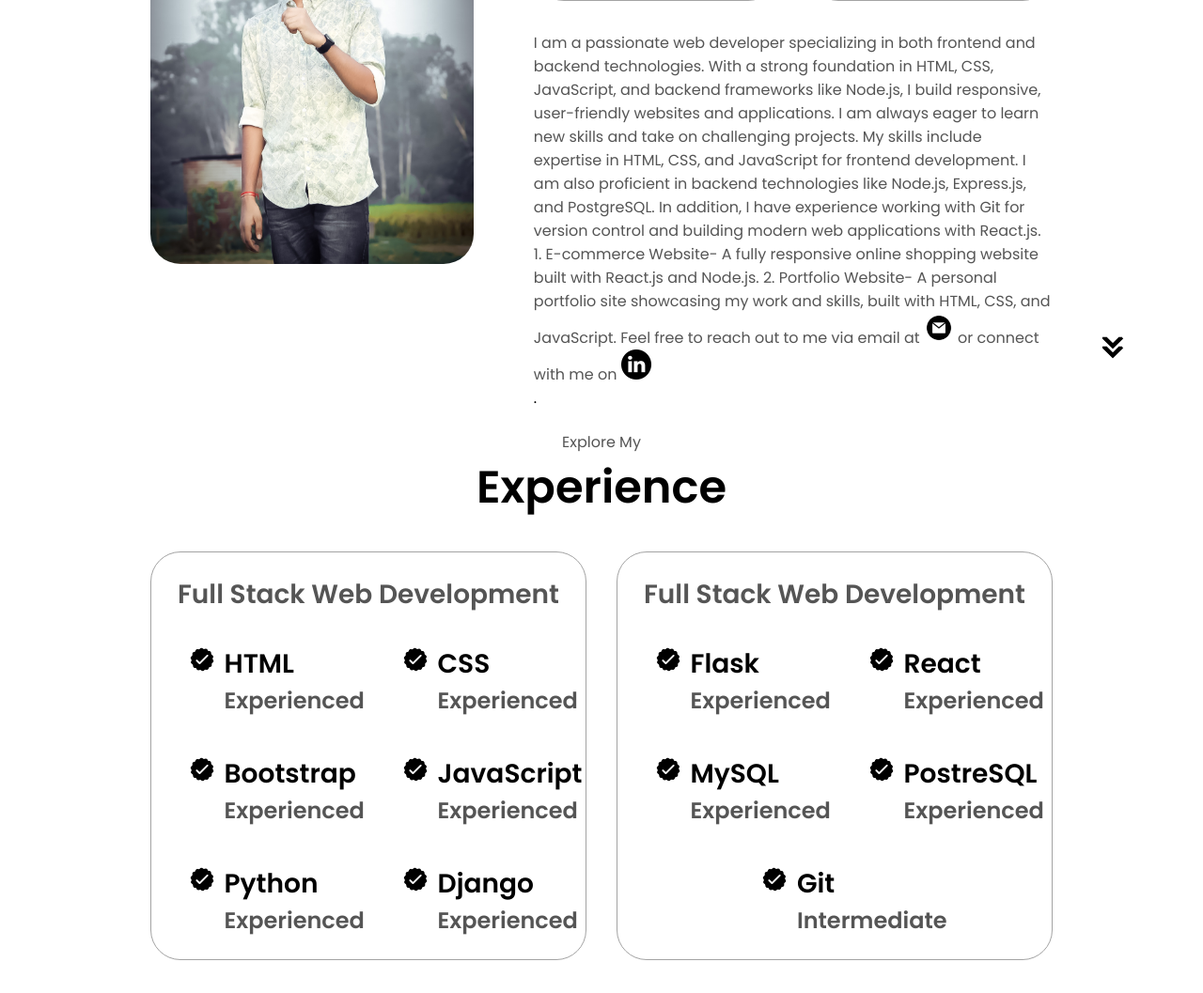
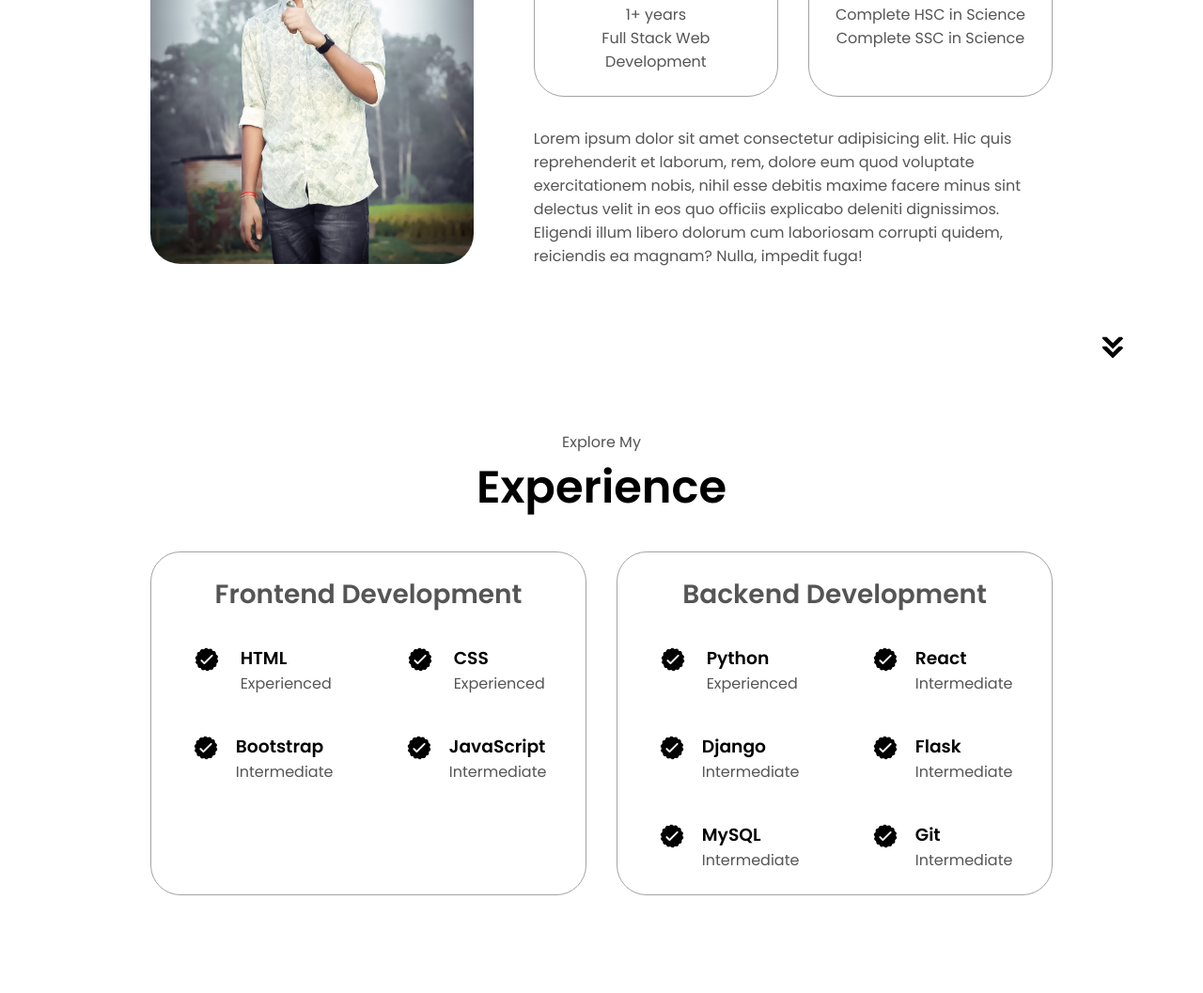
Before and after one commit to Atul-codee/My-portfolio-website, a plain HTML site: page index.html in a window 1280 px wide. Shown: the part 1238-2295 px from the top of the page at 94% size. Drawn offline with Linux system fonts and the light colour scheme.

Commit message:
Update index.html

```diff
--- a/index.html
+++ b/index.html
@@ -4,7 +4,7 @@
     <meta charset="UTF-8" />
     <meta http-equiv="X-UA-Compatible" content="IE=edge" />
     <meta name="viewport" content="width=device-width, initial-scale=1.0" />
-    <title>My Portfolio</title>
+    <title>My Portfolio website</title>
     <link rel="stylesheet" href="style.css" />
     <link rel="stylesheet" href="mediaqueries.css" />
   </head>
@@ -38,16 +38,16 @@
     </nav>
     <section id="profile">
       <div class="section__pic-container">
-        <img src="assets/atul.jpg" alt="Atul paul profile picture" />
+        <img src="./assets/atul.jpg" alt="Atul Paul profile picture" />
       </div>
       <div class="section__text">
         <p class="section__text__p1">Hello, I'm</p>
-        <h1 class="title">Atul paul</h1>
+        <h1 class="title">Atul Paul</h1>
         <p class="section__text__p2">Full Stack Web Developer</p>
         <div class="btn-container">
           <button
             class="btn btn-color-2"
-            onclick="window.open('assets/my cv.pdf')"
+            onclick="window.open('./assets/my cv.pdf')"
           >
             Download CV
           </button>
@@ -57,15 +57,17 @@
         </div>
         <div id="socials-container">
           <img
-            src="assets/linkedin.png"
+            src="./assets/linkedin.png"
             alt="My LinkedIn profile"
             class="icon"
-            onclick="location.href='https://www.linkedin.com/in/atul-paul-a062862a6/'"/>
+            onclick="location.href='https://www.linkedin.com/in/atul-paul-a062862a6/'"
+          />
           <img
-            src="assets/github.png"
+            src="./assets/github.png"
             alt="My Github profile"
             class="icon"
-            onclick="location.href='https://github.com/Atul-codee'"/>
+            onclick="location.href='https://github.com/Atul-codee'"
+          />
         </div>
       </div>
     </section>
@@ -75,68 +77,76 @@
       <div class="section-container">
         <div class="section__pic-container">
           <img
-            src="assets/atul.jpg"
+            src="./assets/atul.jpg"
             alt="Profile picture"
-            class="about-pic"/>
+            class="about-pic"
+          />
         </div>
         <div class="about-details-container">
           <div class="about-containers">
             <div class="details-container">
               <img
-                src="assets/experience.png"
+                src="./assets/experience.png"
                 alt="Experience icon"
-                class="icon"/>
+                class="icon"
+              />
               <h3>Experience</h3>
               <p>1+ years <br />Full Stack Web Development</p>
             </div>
             <div class="details-container">
               <img
-                src="assets/education.png"
+                src="./assets/education.png"
                 alt="Education icon"
-                class="icon"/>
+                class="icon"
+              />
               <h3>Education</h3>
-              <p>HSC in Khan Bahadur Awlad Hosssen Khan College, Maniganj<br />SSC in Mohini Mohon High School, Bathuli</p>
+              <p>Complete HSC in Science<br />Complete SSC in Science</p>
             </div>
           </div>
           <div class="text-container">
             <p>
-              I am a passionate web developer specializing in both frontend and backend technologies. With a strong foundation in HTML, CSS, JavaScript, and backend frameworks like Node.js, I build responsive, user-friendly websites and applications. I am always eager to learn new skills and take on challenging projects.
-              My skills include expertise in HTML, CSS, and JavaScript for frontend development. I am also proficient in backend technologies like Node.js, Express.js, and PostgreSQL. In addition, I have experience working with Git for version control and building modern web applications with React.js.
-              1. E-commerce Website- A fully responsive online shopping website built with React.js and Node.js.
-              2. Portfolio Website- A personal portfolio site showcasing my work and skills, built with HTML, CSS, and JavaScript.
-              Feel free to reach out to me via email at <a href="mailto:paulatul020@gmail.vom"><img src="assets/email.png" class="icon"></a>
-              or connect with me on
-              <img src="assets/linkedin.png" class="icon" onclick="location.href='https://www.linkedin.com/in/atul-paul-a062862a6/'"/></div> .
-
+              Lorem ipsum dolor sit amet consectetur adipisicing elit. Hic quis
+              reprehenderit et laborum, rem, dolore eum quod voluptate
+              exercitationem nobis, nihil esse debitis maxime facere minus sint
+              delectus velit in eos quo officiis explicabo deleniti dignissimos.
+              Eligendi illum libero dolorum cum laboriosam corrupti quidem,
+              reiciendis ea magnam? Nulla, impedit fuga!
             </p>
           </div>
         </div>
       </div>
       <img
-        src="assets/arrow.png"
+        src="./assets/arrow.png"
         alt="Arrow icon"
         class="icon arrow"
-        onclick="location.href='./#experience'"/>
+        onclick="location.href='./#experience'"
+      />
     </section>
-
-
     <section id="experience">
       <p class="section__text__p1">Explore My</p>
       <h1 class="title">Experience</h1>
       <div class="experience-details-container">
         <div class="about-containers">
           <div class="details-container">
-            <h2 class="experience-sub-title">Full Stack Web Development<h2>
+            <h2 class="experience-sub-title">Frontend Development</h2>
             <div class="article-container">
               <article>
-                <img src="assets/checkmark.png" alt="Experience icon" class="icon"/>
+                <img
+                  src="./assets/checkmark.png"
+                  alt="Experience icon"
+                  class="icon"
+                />
                 <div>
                   <h3>HTML</h3>
                   <p>Experienced</p>
                 </div>
               </article>
               <article>
-                <img src="assets/checkmark.png" alt="Experience icon" class="icon"/>
+                <img
+                  src="./assets/checkmark.png"
+                  alt="Experience icon"
+                  class="icon"
+                />
                 <div>
                   <h3>CSS</h3>
                   <p>Experienced</p>
@@ -144,75 +154,91 @@
               </article>
               <article>
                 <img
-                  src="assets/checkmark.png"
+                  src="./assets/checkmark.png"
                   alt="Experience icon"
-                  class="icon"/>
+                  class="icon"
+                />
                 <div>
                   <h3>Bootstrap</h3>
-                  <p>Experienced</p>
+                  <p>Intermediate</p>
                 </div>
               </article>
               <article>
                 <img
-                  src="assets/checkmark.png"
+                  src="./assets/checkmark.png"
                   alt="Experience icon"
-                  class="icon"/>
+                  class="icon"
+                />
                 <div>
                   <h3>JavaScript</h3>
-                  <p>Experienced</p>
+                  <p>Intermediate</p>
                 </div>
               </article>
+            </div>
+          </div>
+          <div class="details-container">
+            <h2 class="experience-sub-title">Backend Development</h2>
+            <div class="article-container">
               <article>
-                <img src="assets/checkmark.png"  alt="Experience icon" class="icon"/>
+                <img
+                  src="./assets/checkmark.png"
+                  alt="Experience icon"
+                  class="icon"
+                />
                 <div>
                   <h3>Python</h3>
                   <p>Experienced</p>
                 </div>
               </article>
               <article>
-                  <img  src="assets/checkmark.png" alt="Experience icon" class="icon"/>
+                <img
+                  src="./assets/checkmark.png"
+                  alt="Experience icon"
+                  class="icon"
+                />
                 <div>
-                    <h3>Django </h3>
-                    <p>Experienced</p>
-                  </div>
-                </article>
-              </div>
-             </div>
-
-          <div class="details-container">
-            <h2 class="experience-sub-title">Full Stack Web Development<h2>
-            <div class="article-container">
-              <article>
-                <img src="assets/checkmark.png" alt="Experience icon" class="icon"/>
-                <div>
-                  <h3>Flask</h3>
-                  <p>Experienced</p>
+                  <h3>React</h3>
+                  <p>Intermediate</p>
                 </div>
               </article>
               <article>
-                <img src="assets/checkmark.png" alt="Experience icon" class="icon"/>
+                <img
+                  src="./assets/checkmark.png"
+                  alt="Experience icon"
+                  class="icon"
+                />
                 <div>
-                  <h3>React</h3>
-                  <p>Experienced</p>
+                  <h3>Django</h3>
+                  <p>Intermediate</p>
+                </div>
+              </article><article>
+                <img
+                  src="./assets/checkmark.png"
+                  alt="Experience icon"
+                  class="icon"
+                />
+                <div>
+                  <h3>Flask</h3>
+                  <p>Intermediate</p>
                 </div>
               </article>
               <article>
-                <img src="assets/checkmark.png" alt="Experience icon" class="icon"/>
+                <img
+                  src="./assets/checkmark.png"
+                  alt="Experience icon"
+                  class="icon"
+                />
                 <div>
                   <h3>MySQL</h3>
-                  <p>Experienced</p>
+                  <p>Intermediate</p>
                 </div>
               </article>
               <article>
-                <img src="assets/checkmark.png" alt="Experience icon" class="icon"/>
-                <div>
-                  <h3>PostreSQL</h3>
-                  <p>Experienced</p>
-                </div>
-              </article>
-              <article>
-                <img src="assets/checkmark.png" alt="Experience icon" class="icon"/>
-
+                <img
+                  src="./assets/checkmark.png"
+                  alt="Experience icon"
+                  class="icon"
+                />
                 <div>
                   <h3>Git</h3>
                   <p>Intermediate</p>
@@ -222,10 +248,13 @@
           </div>
         </div>
       </div>
-      <img src="assets/arrow.png" alt="Arrow icon" class="icon arrow" onclick="location.href='./#projects'"/>
+      <img
+        src="./assets/arrow.png"
+        alt="Arrow icon"
+        class="icon arrow"
+        onclick="location.href='./#projects'"
+      />
     </section>
-
-
     <section id="projects">
       <p class="section__text__p1">Browse My Recent</p>
       <h1 class="title">Projects</h1>
@@ -233,53 +262,103 @@
         <div class="about-containers">
           <div class="details-container color-container">
             <div class="article-container">
-              <img src="assets/project-1.png" alt="Project 1" class="project-img"/>
+              <img
+                src="./assets/project-1.png"
+                alt="Project 1"
+                class="project-img"
+              />
             </div>
-            <h2 class="experience-sub-title project-title">Project One<h2>
+            <h2 class="experience-sub-title project-title">Project One</h2>
             <div class="btn-container">
-              <button class="btn btn-color-2 project-btn" onclick="location.href=''">Github</button>
-
-              <button class="btn btn-color-2 project-btn" onclick="location.href=''">Live Demo</button>
+              <button
+                class="btn btn-color-2 project-btn"
+                onclick="location.href=''"
+              >
+                Github
+              </button>
+              <button
+                class="btn btn-color-2 project-btn"
+                onclick="location.href=''"
+              >
+                Live Demo
+              </button>
             </div>
           </div>
           <div class="details-container color-container">
             <div class="article-container">
-              <img src="assets/project-2.png" alt="Project 2" class="project-img"/>
+              <img
+                src="./assets/project-2.png"
+                alt="Project 2"
+                class="project-img"
+              />
             </div>
-            <h2 class="experience-sub-title project-title">Project Two<h2>
+            <h2 class="experience-sub-title project-title">Project Two</h2>
             <div class="btn-container">
-
-              <button class="btn btn-color-2 project-btn" onclick="location.href=''">Github</button>
-
-              <button class="btn btn-color-2 project-btn" onclick="location.href=''">Live Demo</button>
+              <button
+                class="btn btn-color-2 project-btn"
+                onclick="location.href=''"
+              >
+                Github
+              </button>
+              <button
+                class="btn btn-color-2 project-btn"
+                onclick="location.href=''"
+              >
+                Live Demo
+              </button>
             </div>
           </div>
           <div class="details-container color-container">
             <div class="article-container">
-              <img src="assets/project-3.png" alt="Project 3" class="project-img"/>
+              <img
+                src="./assets/project-3.png"
+                alt="Project 3"
+                class="project-img"
+              />
             </div>
-            <h2 class="experience-sub-title project-title">Project Three<h2>
+            <h2 class="experience-sub-title project-title">Project Three</h2>
             <div class="btn-container">
-              <button class="btn btn-color-2 project-btn" onclick="location.href=''">Github</button>
-
-              <button class="btn btn-color-2 project-btn" onclick="location.href=''">Live Demo</button>
+              <button
+                class="btn btn-color-2 project-btn"
+                onclick="location.href=''"
+              >
+                Github
+              </button>
+              <button
+                class="btn btn-color-2 project-btn"
+                onclick="location.href=''"
+              >
+                Live Demo
+              </button>
             </div>
           </div>
         </div>
       </div>
-      <img src="assets/arrow.png" alt="Arrow icon" class="icon arrow" onclick="location.href='./#contact'"/>
+      <img
+        src="./assets/arrow.png"
+        alt="Arrow icon"
+        class="icon arrow"
+        onclick="location.href='./#contact'"
+      />
     </section>
-
     <section id="contact">
       <p class="section__text__p1">Get in Touch</p>
       <h1 class="title">Contact Me</h1>
       <div class="contact-info-upper-container">
         <div class="contact-info-container">
-          <img src="assets/email.png" alt="Email icon" class="icon contact-icon email-icon"/>
-          <p><a href="mailto:paulatul020@gmail.vom">paulatul020@gmail.com</a></p>
+          <img
+            src="./assets/email.png"
+            alt="Email icon"
+            class="icon contact-icon email-icon"
+          />
+          <p><a href="mailto:paulatul020@gmail.com">paulatul020@gmail.com</a></p>
         </div>
         <div class="contact-info-container">
-          <img src="assets/linkedin.png" alt="LinkedIn icon" class="icon contact-icon"/>
+          <img
+            src="./assets/linkedin.png"
+            alt="LinkedIn icon"
+            class="icon contact-icon"
+          />
           <p><a href="https://www.linkedin.com/in/atul-paul-a062862a6/">LinkedIn</a></p>
         </div>
       </div>
@@ -295,7 +374,7 @@
           </ul>
         </div>
       </nav>
-      <p>Copyright &#169; 2024 Atul paul. All Rights Reserved.</p>
+      <p>Copyright &#169; 2023 Atul Paul. All Rights Reserved.</p>
     </footer>
     <script src="script.js"></script>
   </body>
```
Lines whose indentation alone changed are shown as unchanged.
